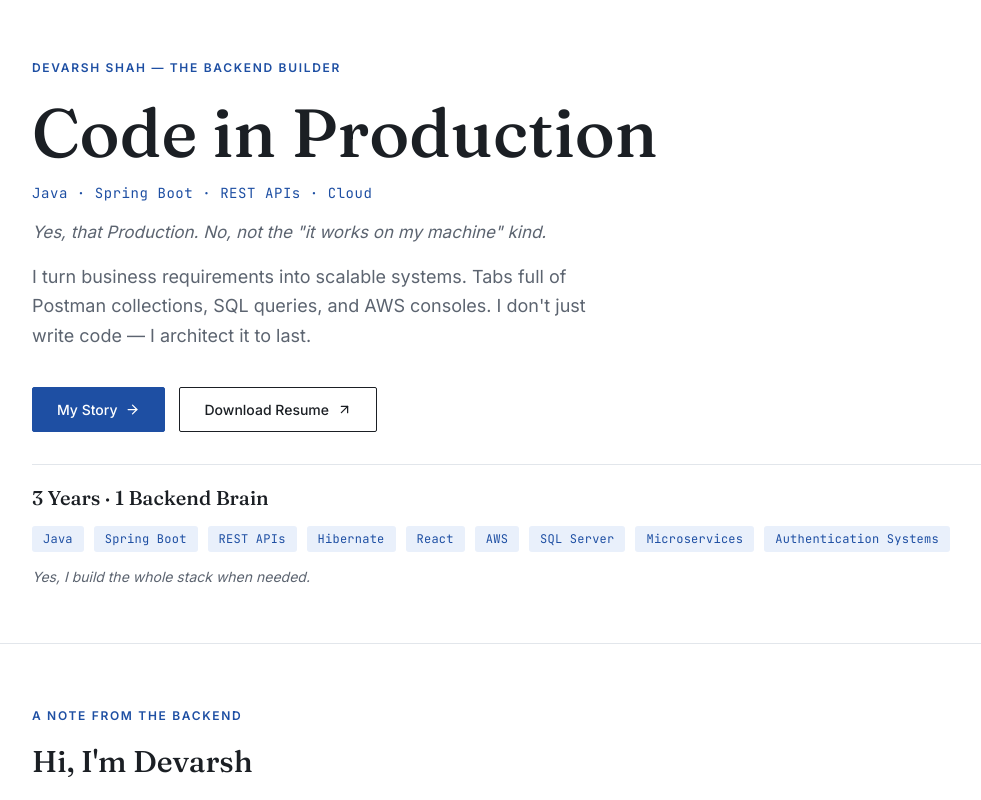
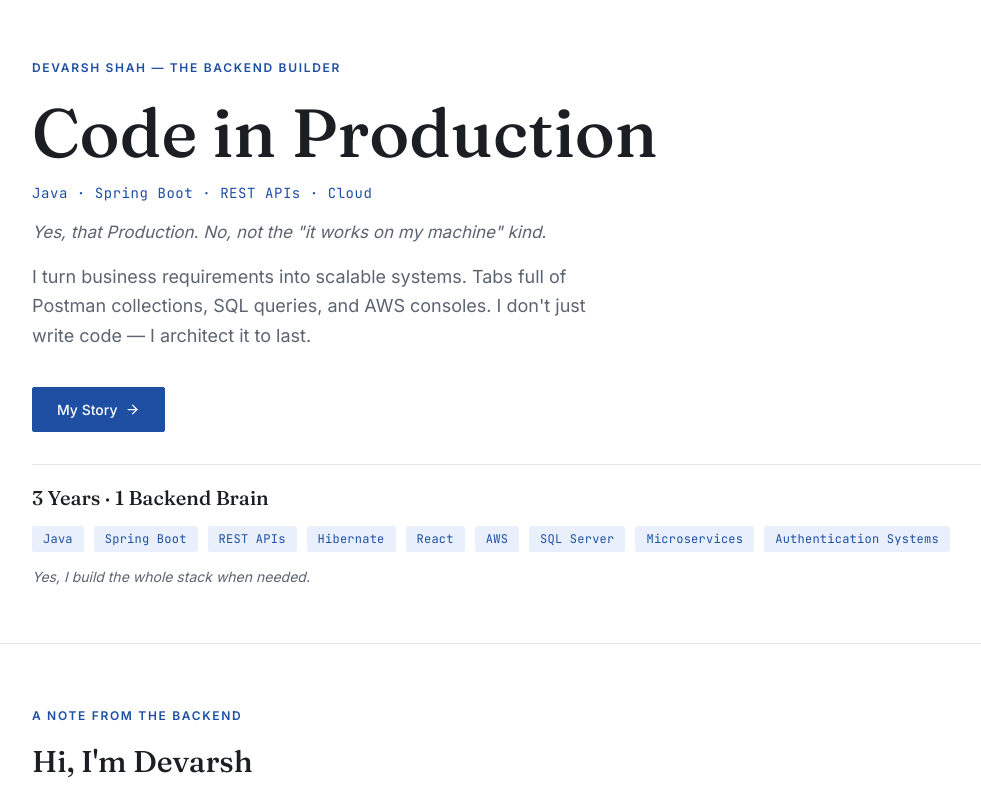
Before and after one commit to Devarsh1029/portfolio, a React (Create React App) app: page / in a window 1280 px wide. Shown: the top 800 px of the page, without its empty margins (88-1069 px from the left). Built offline with nearby package versions, Linux system fonts and the light colour scheme.

Commit message:
Update DevarshPortfolio.jsx

```diff
--- a/src/DevarshPortfolio.jsx
+++ b/src/DevarshPortfolio.jsx
@@ -136,7 +136,7 @@ export default function DevarshPortfolio() {
         </p>
         <div style={{ display: "flex", gap: 14, flexWrap: "wrap" }}>
           <a className="dv-btn solid" href="#about">My Story <ArrowRight size={15} /></a>
-          <a className="dv-btn" href="#" onClick={(e) => e.preventDefault()}>Download Resume <ArrowUpRight size={15} /></a>
+          {/*   <a className="dv-btn" href="#" onClick={(e) => e.preventDefault()}>Download Resume <ArrowUpRight size={15} /></a>*/}
         </div>
 
         <hr className="dv-hr" style={{ margin: "32px 0 20px" }} />
```
